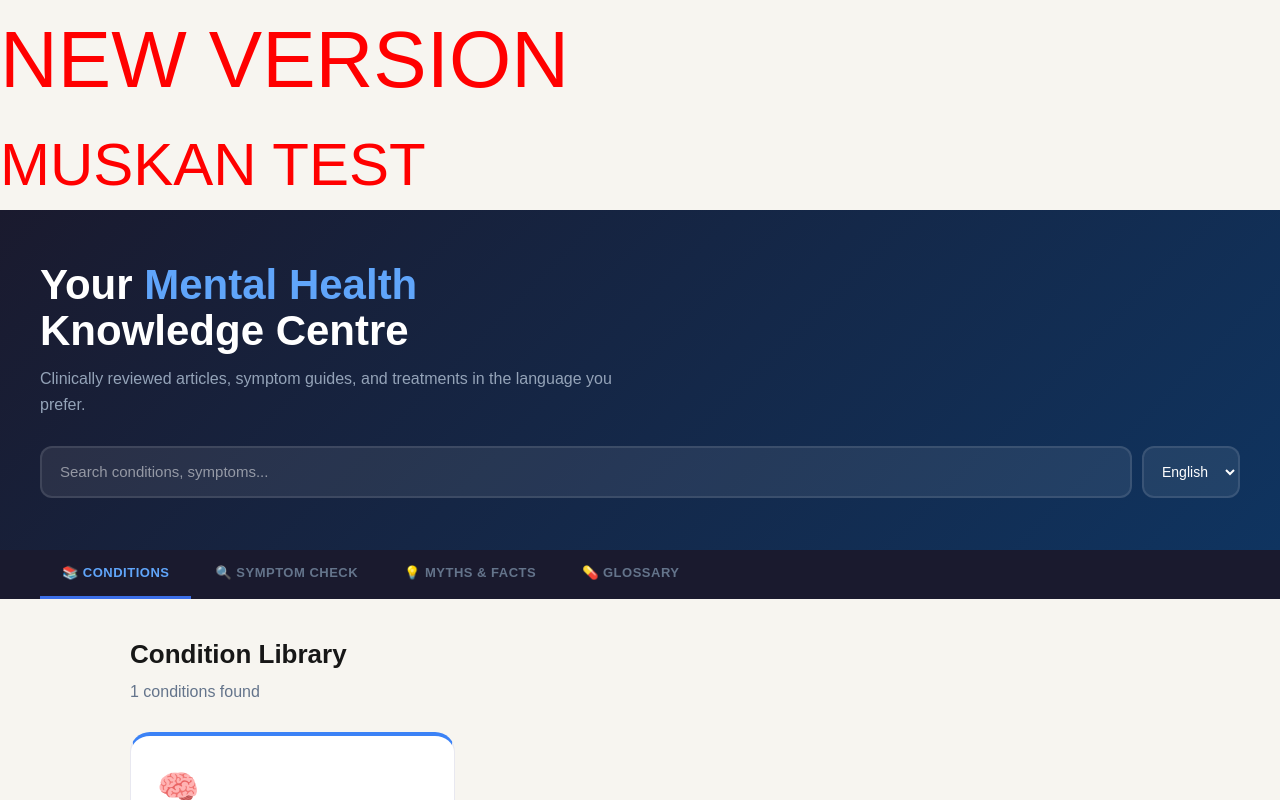
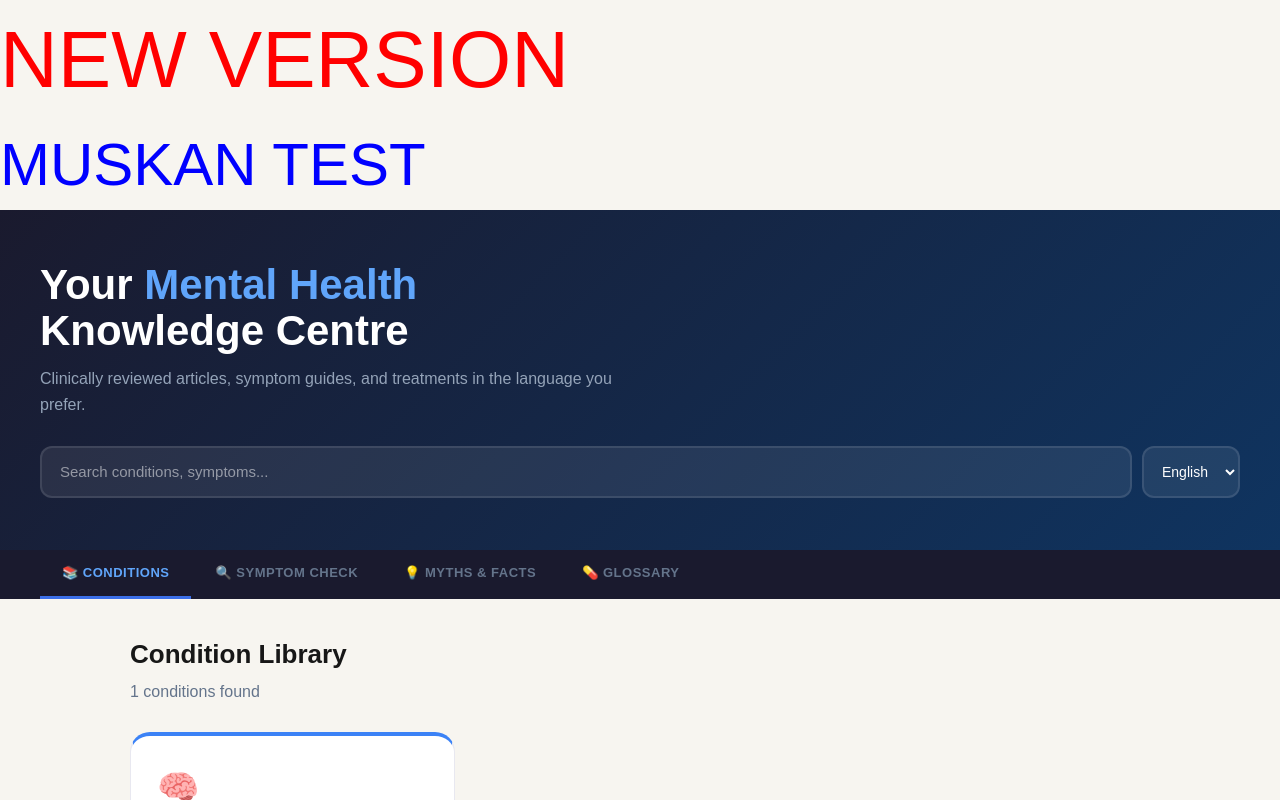
Before and after one commit to muskanbundela13/mindcare-web, a Next.js app: page /education in a window 1280 px wide. Shown: the top 800 px of the page. Built offline with nearby package versions, Linux system fonts and the light colour scheme.

Commit message:
test deployment

```diff
--- a/app/education/page.tsx
+++ b/app/education/page.tsx
@@ -102,8 +102,13 @@ const [loading, setLoading] = useState(false);
   return (
 
     <div style={{ fontFamily: "sans-serif", background: "#F7F5F0", minHeight: "100vh" }}>
-      <h1 style={{fontSize:"80px",color:"red"}}>NEW VERSION</h1>
-<       h1 style={{color:"red",fontSize:"60px"}}>MUSKAN TEST</h1>
+      <h1 style={{ fontSize: "80px", color: "red" }}>
+    NEW VERSION
+  </h1>
+
+  <h1 style={{ color: "blue", fontSize: "60px" }}>
+    MUSKAN TEST
+  </h1>
       {/* HERO */}
       <div style={{ background: "linear-gradient(135deg,#1A1A2E,#0F3460)", padding: "52px 40px", position: "relative", overflow: "hidden" }}>
         <h1 style={{ fontSize: 42, fontWeight: 800, color: "#fff", marginBottom: 12, lineHeight: 1.1 }}>
```
